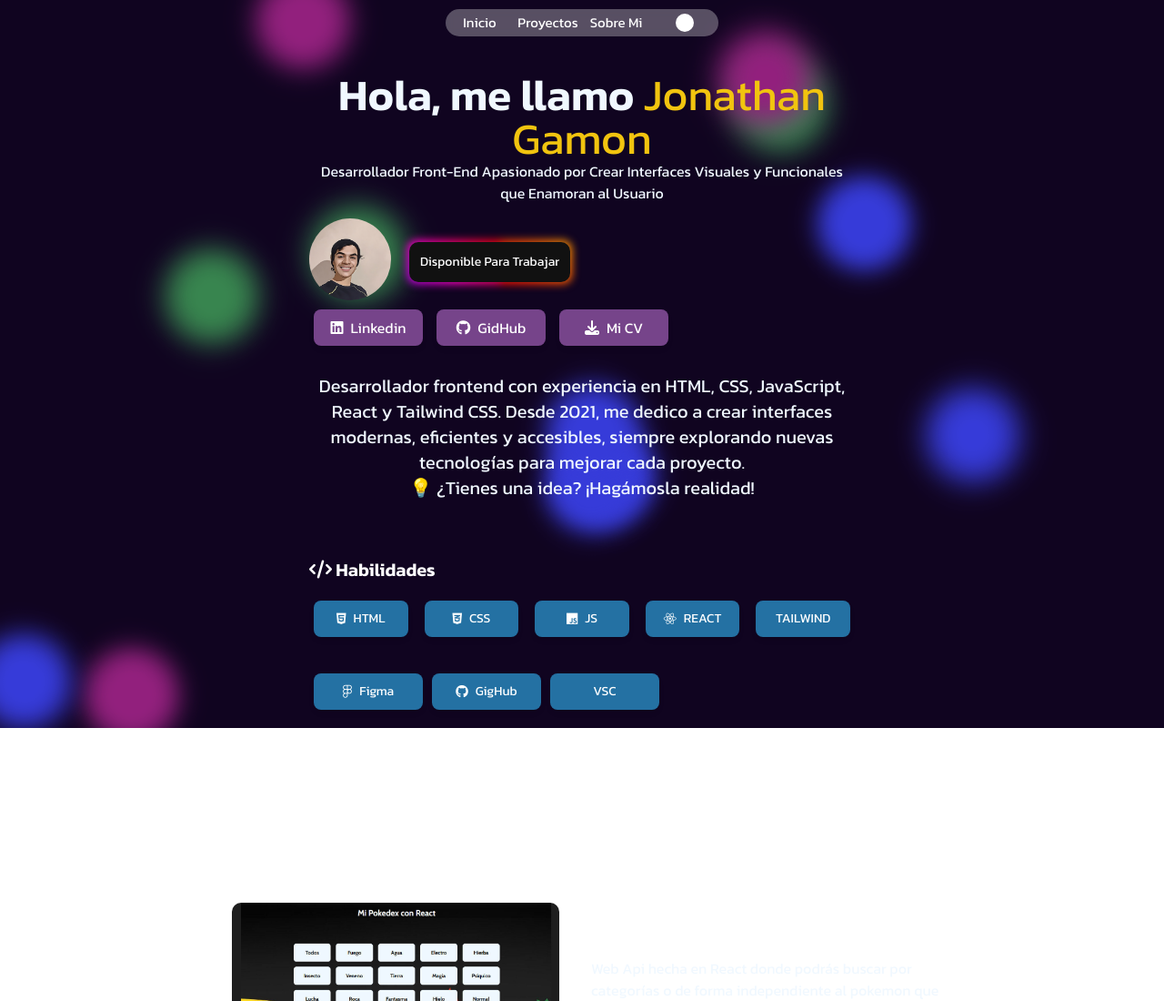
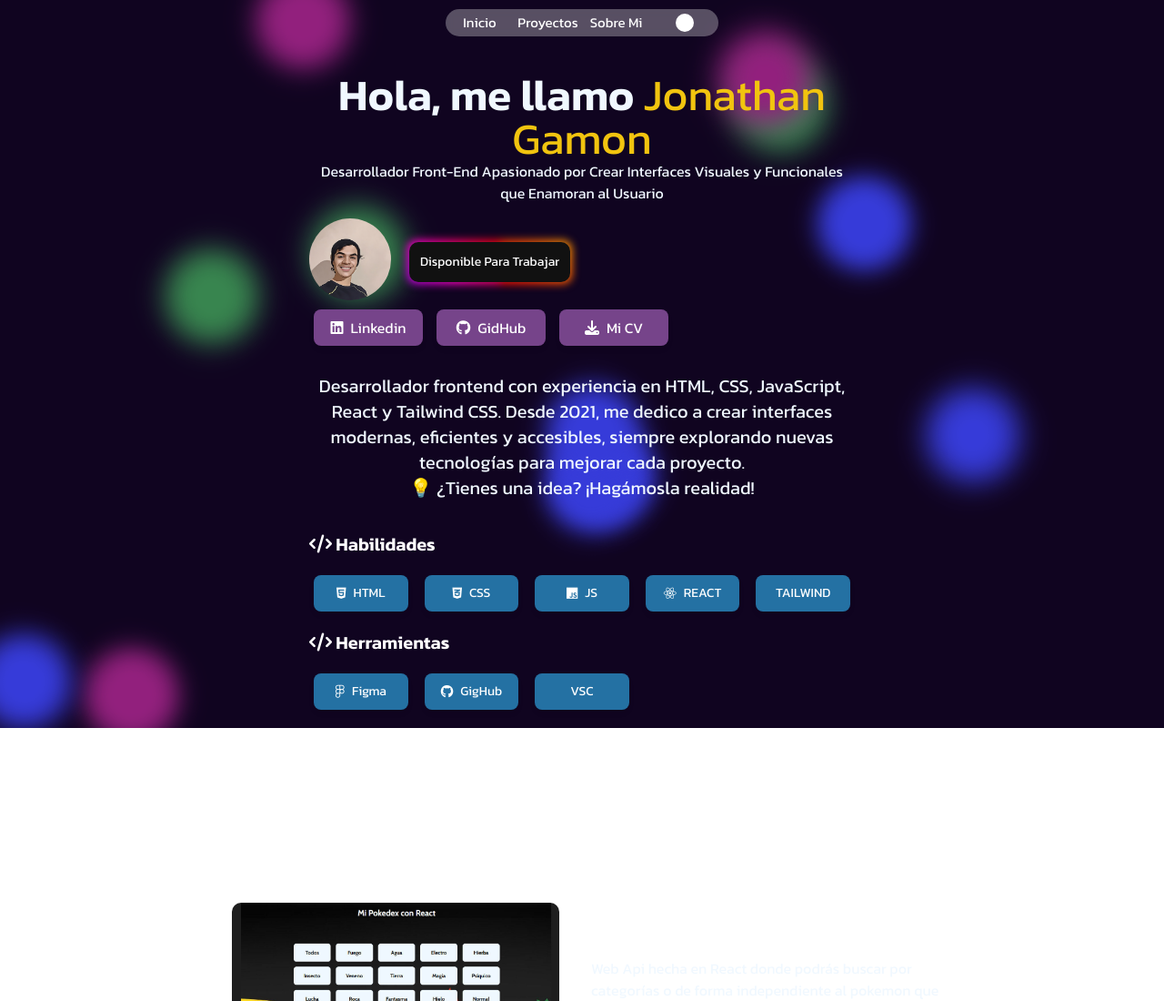
Before and after one commit to JonathanGamon95/Mi_portafolio, a plain HTML site: page index.html in a window 1280 px wide. Shown: the top 1100 px of the page at 91% size. Drawn offline with nearby package versions, Linux system fonts and the light colour scheme.

Commit message:
correcion en habilidades y herramientas

```diff
--- a/index.html
+++ b/index.html
@@ -40,7 +40,7 @@
 
 
 
-    <section id="INICIO" class="INICIO w-[100vw] h-[100vh] sm:w-[600px] px-5 sm:px-0 grid grid-cols-1 grid-rows-10 gap-0 m-auto">
+    <section id="INICIO" class="INICIO w-[100vw] sm:h-[100vh] sm:w-[600px] px-5 sm:px-0 grid grid-cols-1 grid-rows-10 gap-0 m-auto">
         <h1 class="tittle text-center text-3xl sm:text-5xl row-start-2 m-auto">Hola, me llamo <span class="text-[#f1c40f]">Jonathan Gamon</span></h1>
         <p class="row-start-3 text-center" style="margin: auto;">Desarrollador Front-End Apasionado por Crear Interfaces Visuales y Funcionales que Enamoran al Usuario</p>
 
@@ -64,9 +64,11 @@
             💡 ¿Tienes una idea? ¡Hagámosla realidad!</p>
 
 
-            <h1 class="skills row-start-8 text-[#fff] text-xl" style="margin: auto auto 0 0;"><i class="fa-solid fa-code"></i> Habilidades</h1>
+            <div class="row-span-3 row-start-8">
+                <br>
+                <h1 class="skills text-[#fff] text-xl" style="margin: auto auto 0 0;"><i class="fa-solid fa-code"></i> Habilidades</h1>
 
-            <div class="row-start-9 grid grid-cols-5 grid-rows-1 gap-2">
+                <div class="grid grid-cols-3 grid-rows-2 sm:grid-cols-5 sm:grid-rows-1 gap-2 my-[20px]">
                     <div class="bg-[#2471a3] text-[#fff] text-[10px] sm:text-sm  h-[30px]  sm:h-[40px] rounded-lg shadow-md py-2 px-8 flex items-center justify-center gap-2" style="margin: auto 5px;"><i class="fa-brands fa-html5"></i>HTML</div>
                     <div class="bg-[#2471a3] text-[#fff] text-[10px] sm:text-sm  h-[30px]  sm:h-[40px] rounded-lg shadow-md py-2 px-8 flex items-center justify-center gap-2" style="margin: auto 5px;"><i class="fa-brands fa-css3-alt"></i>CSS</div>
                     <div class="bg-[#2471a3] text-[#fff] text-[10px] sm:text-sm  h-[30px]  sm:h-[40px] rounded-lg shadow-md py-2 px-8 flex items-center justify-center gap-2" style="margin: auto 5px;"><i class="fa-brands fa-js"></i>JS</div>
@@ -74,10 +76,13 @@
                     <div class="bg-[#2471a3] text-[#fff] text-[10px] sm:text-sm  h-[30px]  sm:h-[40px] rounded-lg shadow-md py-2 px-8 flex items-center justify-center gap-2" style="margin: auto 5px;">TAILWIND</div>
                 </div>
 
-            <div class="row-start-10 flex justify-start">
-                <div class="bg-[#2471a3] text-[#fff] text-sm w-[100px] h-[30px] sm:w-[120px] sm:h-[40px] rounded-lg shadow-md flex items-center justify-center gap-2" style="margin: auto 5px;"><i class="fa-brands fa-figma"></i>Figma</div>
-                <div class="bg-[#2471a3] text-[#fff] text-sm w-[100px] h-[30px] sm:w-[120px] sm:h-[40px] rounded-lg shadow-md flex items-center justify-center gap-2" style="margin: auto 5px;"><i class="fa-brands fa-github"></i>GigHub</div>
-                <div class="bg-[#2471a3] text-[#fff] text-sm w-[100px] h-[30px] sm:w-[120px] sm:h-[40px] rounded-lg shadow-md flex items-center justify-center gap-2" style="margin: auto 5px;">VSC</div>
+                <h1 class="skills text-[#fff] text-xl" style="margin: auto auto 0 0;"><i class="fa-solid fa-code"></i> Herramientas</h1>
+
+                <div class="grid grid-cols-3 grid-rows-2 sm:grid-cols-5 sm:grid-rows-1 gap-2 my-[20px]">
+                    <div class="bg-[#2471a3] text-[#fff] text-[10px] sm:text-sm  h-[30px]  sm:h-[40px] rounded-lg shadow-md py-2 px-8 flex items-center justify-center gap-2" style="margin: auto 5px;"><i class="fa-brands fa-figma"></i>Figma</div>
+                    <div class="bg-[#2471a3] text-[#fff] text-[10px] sm:text-sm  h-[30px]  sm:h-[40px] rounded-lg shadow-md py-2 px-8 flex items-center justify-center gap-2" style="margin: auto 5px;"><i class="fa-brands fa-github"></i>GigHub</div>
+                    <div class="bg-[#2471a3] text-[#fff] text-[10px] sm:text-sm  h-[30px]  sm:h-[40px] rounded-lg shadow-md py-2 px-8 flex items-center justify-center gap-2" style="margin: auto 5px;">VSC</div>
+                </div>
             </div>
     </section>
 
```
Lines whose indentation alone changed are shown as unchanged.
